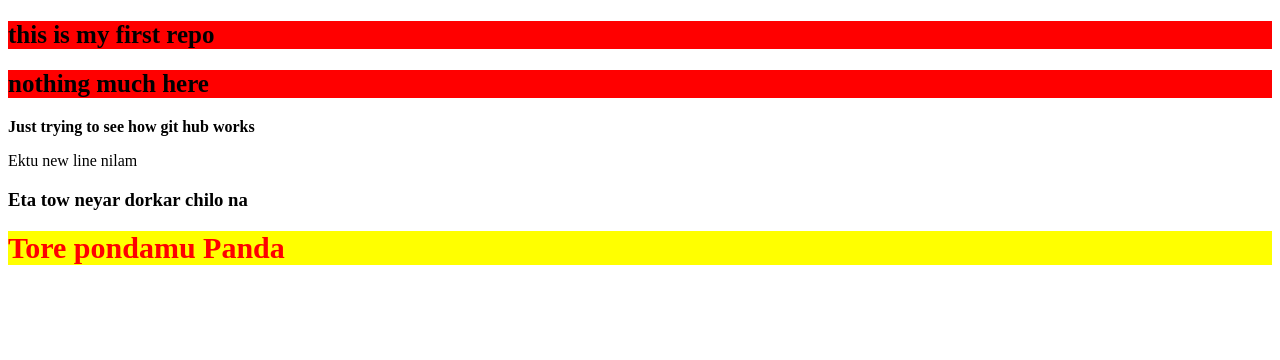
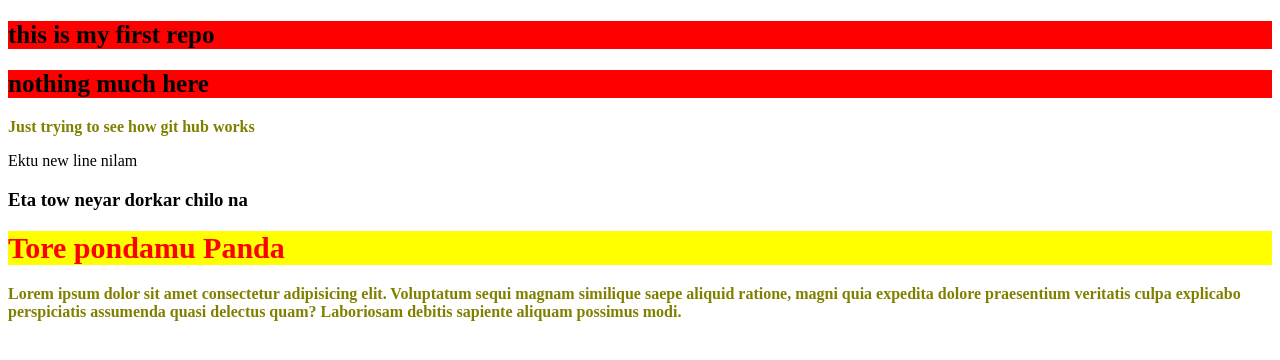
Before and after one commit to AbuKausar007/my_first_repo, a plain HTML site: page index.html in a window 1280 px wide. Drawn offline with Linux system fonts and the light colour scheme.

Commit message:
lorem add

```diff
--- a/index.html
+++ b/index.html
@@ -14,5 +14,6 @@
     <span>Ektu new line nilam</span>
     <h3>Eta tow neyar dorkar chilo na</h3>
     <h1>Tore pondamu Panda </h1>
+    <p>Lorem ipsum dolor sit amet consectetur adipisicing elit. Voluptatum sequi magnam similique saepe aliquid ratione, magni quia expedita dolore praesentium veritatis culpa explicabo perspiciatis assumenda quasi delectus quam? Laboriosam debitis sapiente aliquam possimus modi.</p>
 </body>
 </html>
--- a/style.css
+++ b/style.css
@@ -10,4 +10,5 @@ h2{
 }
 p{
     font-weight: 900;
+    color: olive;
 }
```
